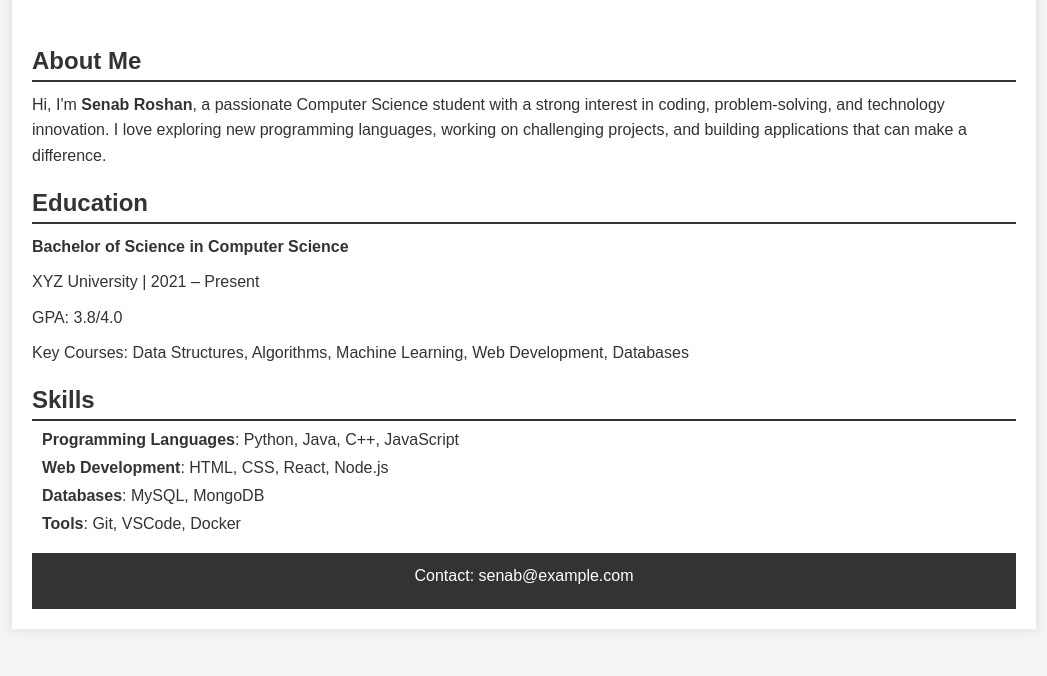
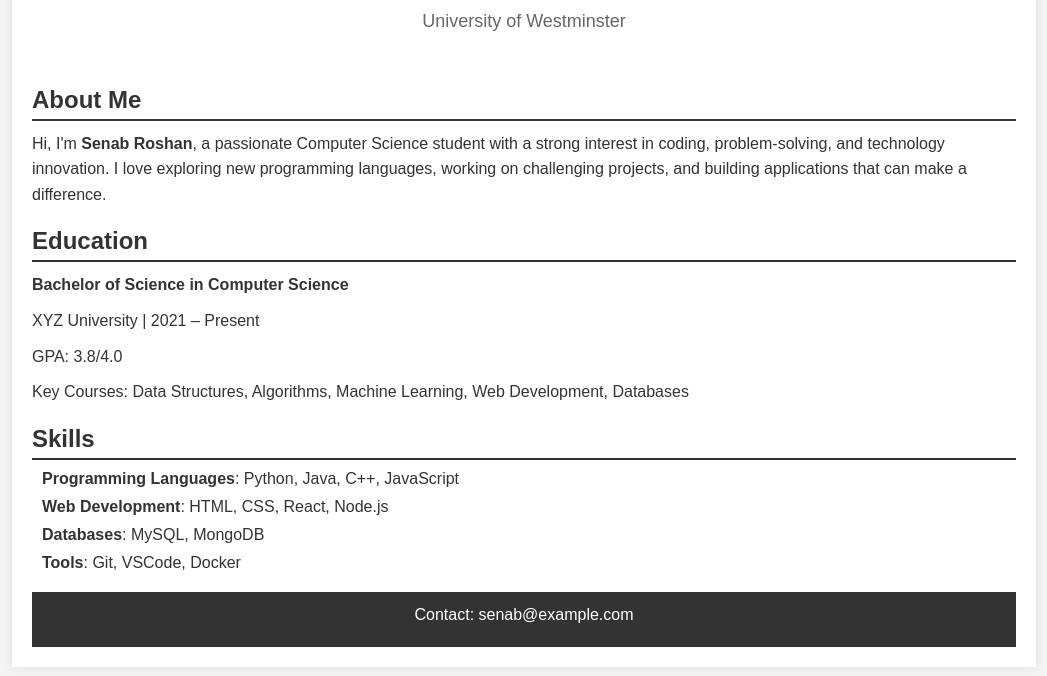
Before and after one commit to SenabRoshan/portfolio, a plain HTML site: page index.html in a window 1280 px wide. Shown: the part 124-800 px from the top of the page, without its empty margins (116-1163 px from the left). Drawn offline with Linux system fonts and the light colour scheme.

Commit message:
updated portfolio

```diff
--- a/index.html
+++ b/index.html
@@ -12,6 +12,7 @@
         <header>
             <h1>Senab Roshan</h1>
             <p>Computer Science Student</p>
+            <p>University of Westminster</p>
         </header>
 
         <section id="about">
```
